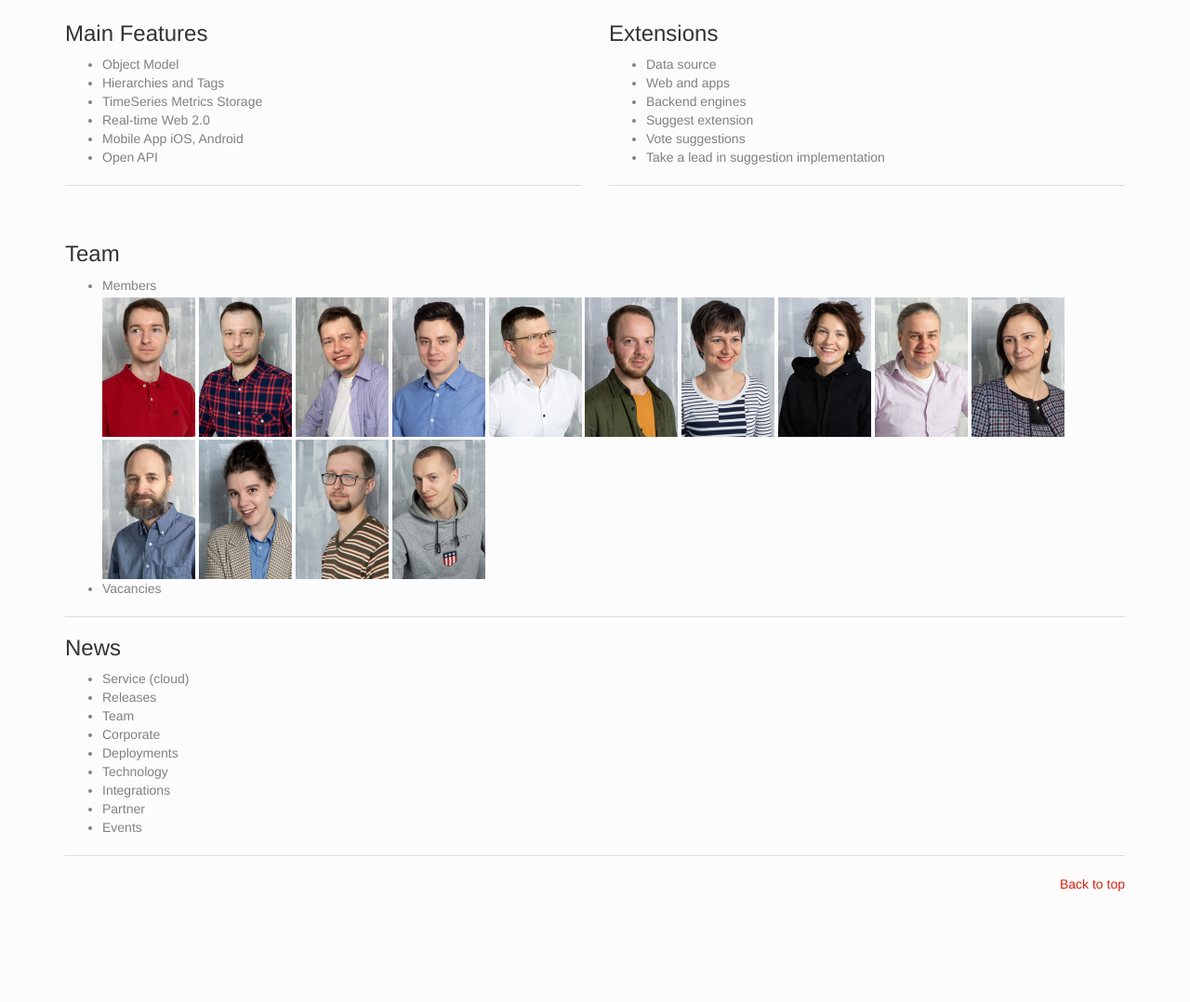
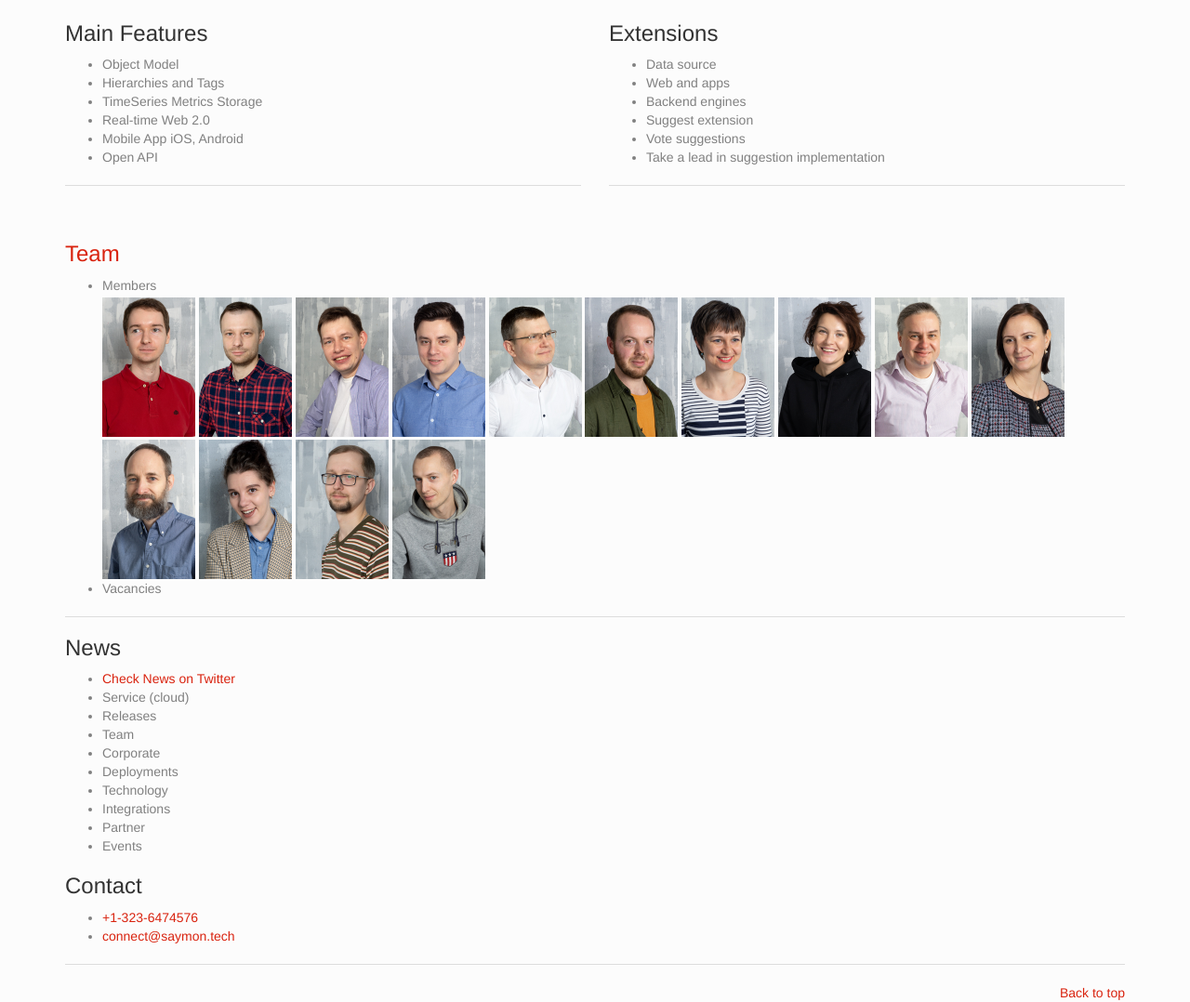
Before and after one commit to mixelson/saymon.tech, a plain HTML site: page index.html in a window 1280 px wide. Shown: the part 1818-2896 px from the top of the page at 93% size. Before the commit the page ends 2779 px from the top, so only its background shows below. Drawn offline with nearby package versions, Linux system fonts and the light colour scheme.

Commit message:
some fixes

```diff
--- a/index.html
+++ b/index.html
@@ -43,7 +43,7 @@
                     <a href="">Partners</a>
                 </li>
                 <li>
-                    <a href="">Team</a>
+                    <a href="#team">Team</a>
                 </li>
             </ul>
             <p class="navbar-text navbar-right">
@@ -138,7 +138,7 @@
       <p>&nbsp;</p>
 
 
-<h3>Team</h3>
+<h3><a name="team">Team</a></h3>
 <ul>
 <li>
   Members </br>
@@ -163,6 +163,7 @@
 
 <h3>News</h3>
 <ul>
+  <li><a href="https://twitter.com/SAYMONplatform">Check News on Twitter</a></li>
 <li> Service (cloud)</li>
 <li> Releases</li>
 <li> Team </li>
@@ -172,6 +173,13 @@
 <li> Integrations </li>
 <li> Partner</li>
 <li> Events </li>
+</ul>
+<h3></h3>
+
+<h3>Contact</h3>
+<ul>
+<li><a class="nav-link" href="tel:+13236474576">+1-323-6474576</a></li>
+<li><a class="nav-link" href="mailto:connect@saymon.tech">connect@saymon.tech</a></li>
 </ul>
           <hr>
 
```
